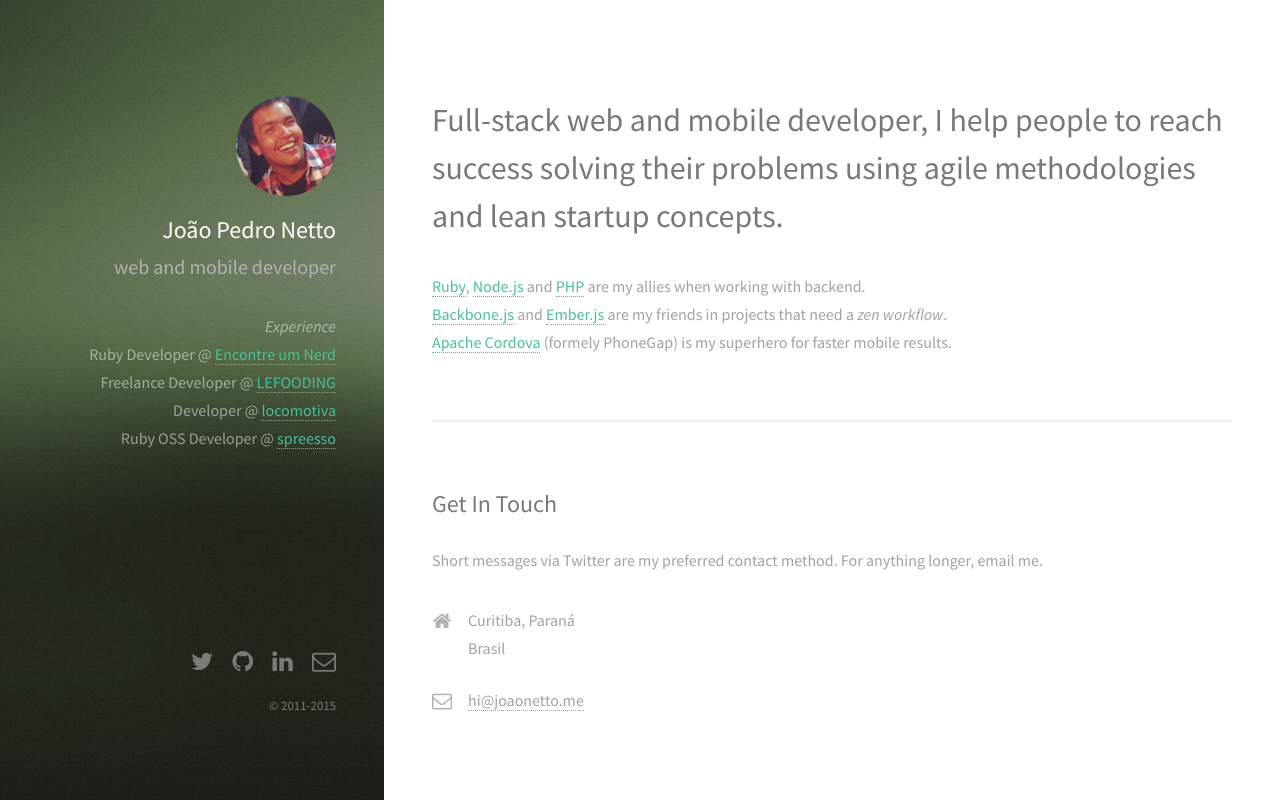
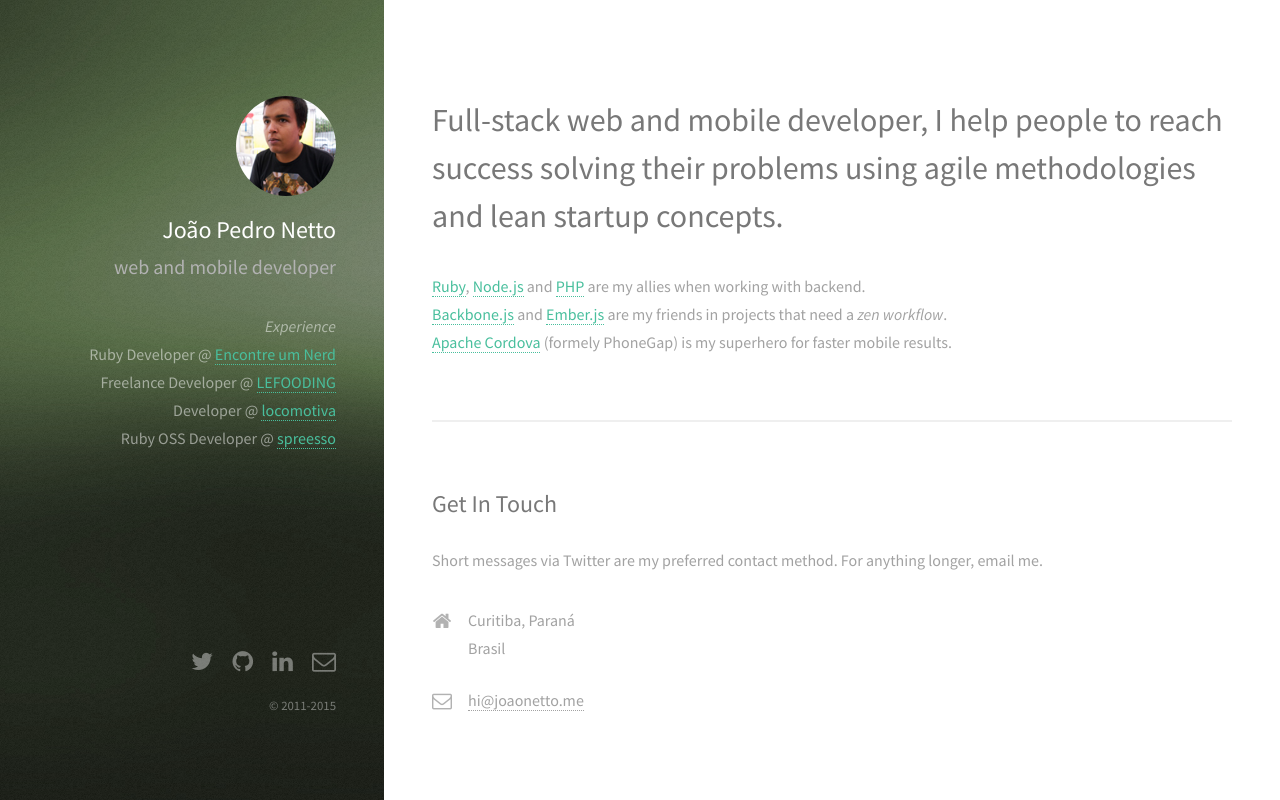
Before and after one commit to jnettome/jnettome.github.io, a plain HTML site: page index.html in a window 1280 px wide. Drawn offline with Linux system fonts and the light colour scheme.

Commit message:
Changing avatar

```diff
--- a/index.html
+++ b/index.html
@@ -12,7 +12,7 @@
 		<meta name="twitter:site" content="@jnettome">
 		<meta name="twitter:creator" content="@jnettome">
 		<meta name="twitter:card" content="summary">
-		<meta name="twitter:image" content="http://joaonetto.me/images/avatar.jpg">
+		<meta name="twitter:image" content="http://joaonetto.me/images/avatar-alt.jpg">
 
 		<!-- Open Graph -->
 		<meta property="og:locale" content="en_US">
@@ -32,7 +32,7 @@
 	<body id="top">
 		<!-- Header -->
 			<header id="header">
-				<a href="#" class="image avatar"><img src="images/avatar.jpg" alt="" /></a>
+				<a href="#" class="image avatar"><img src="images/avatar-alt.jpg" alt="" /></a>
 				<h2>João Pedro Netto</h2>
 				<p>web and mobile developer</p>
 
```
Also changed, not shown: images/avatar-alt.jpg (added).
